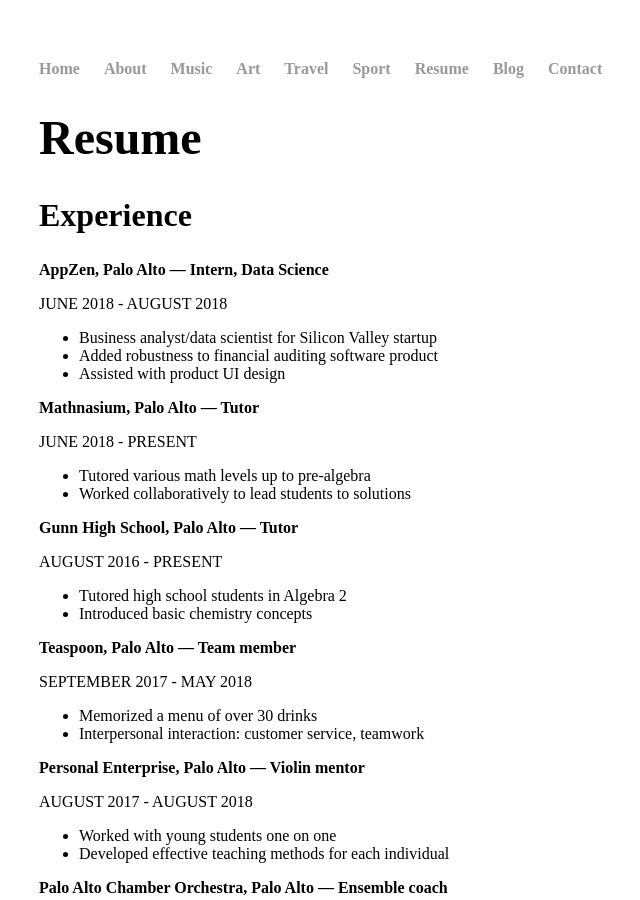
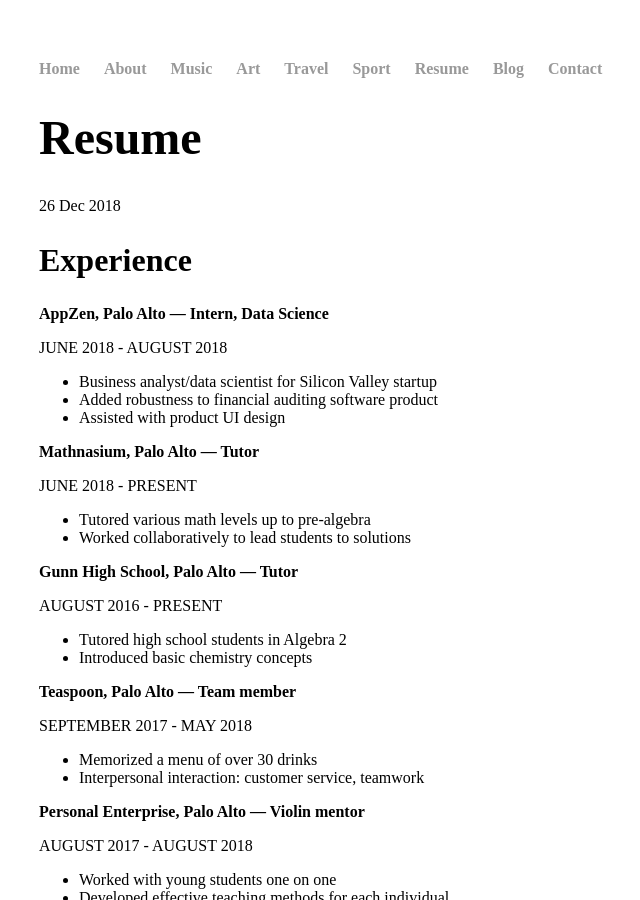
Before and after one commit to nicholaschiang/sophiachiang.com, a Jekyll site: the page built from resume/index.md, in a window 1280 px wide and 900 px high. Shown: the whole window, without its empty margins (153-793 px from the left). Built offline with Jekyll 4.4.1, drawn with Linux system fonts in a browser that asks for light colours.

Commit message:
Fix build erro r

```diff
--- a/resume/index.md
+++ b/resume/index.md
@@ -1,6 +1,7 @@
 ---
 layout: post
 title: Resume
+date: 2018-12-26
 ---
 ## Experience
 ### AppZen, Palo Alto — Intern, Data Science
```
